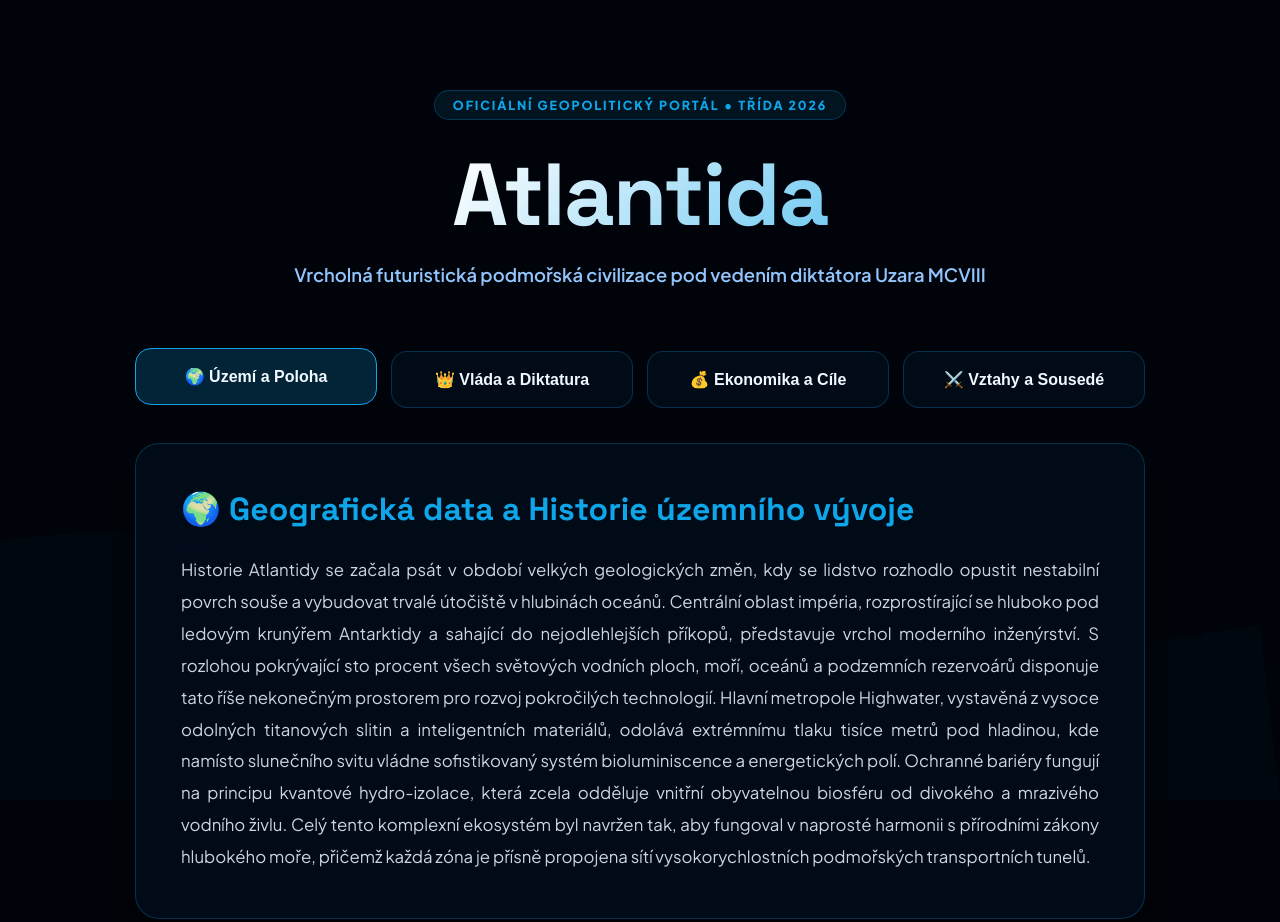
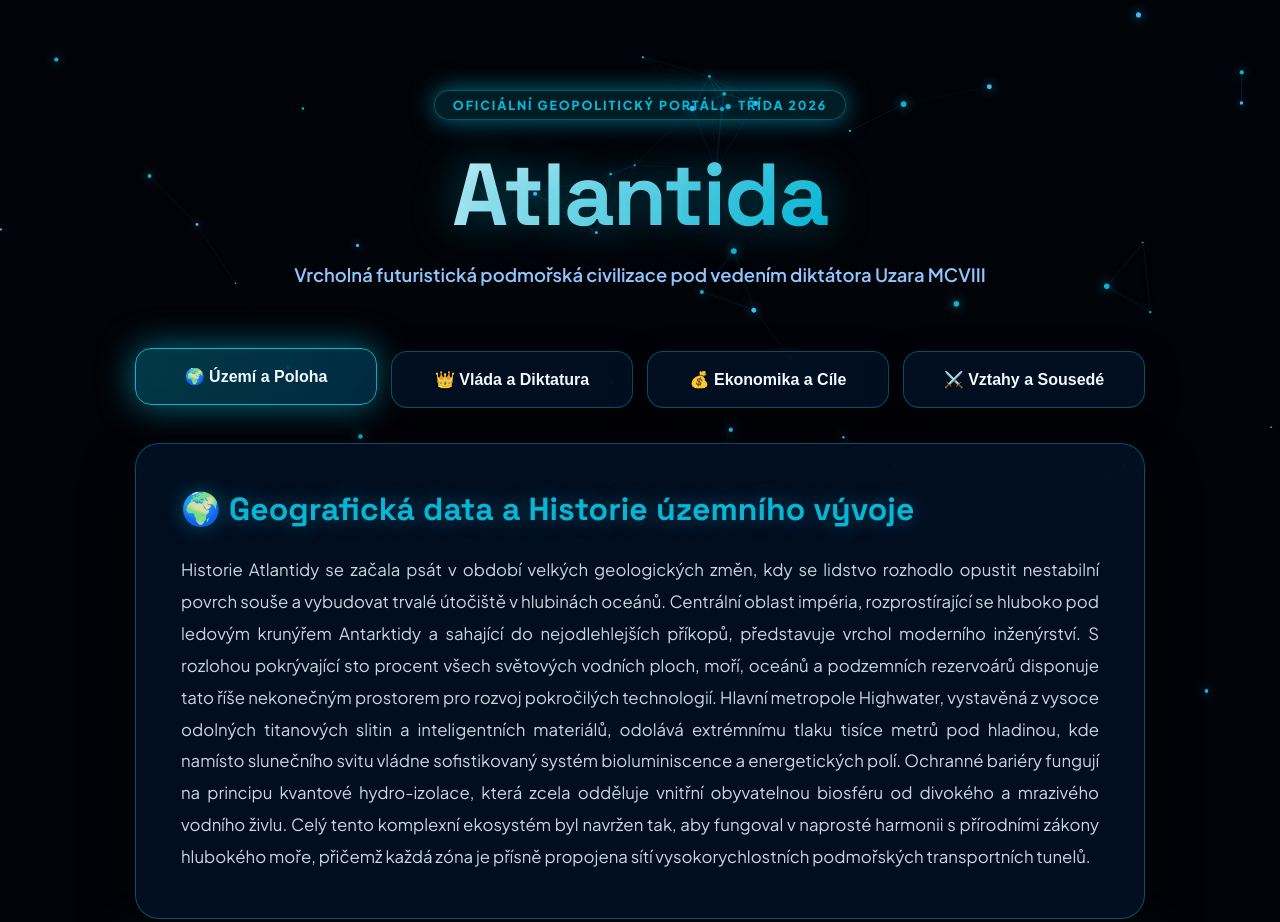
Before and after one commit to idlktbh/atlantida, a plain HTML site: page index.html in a window 1280 px wide. Shown: the top 922 px of the page. Drawn offline with Linux system fonts and the light colour scheme.

Commit message:
Update index.html

```diff
--- a/index.html
+++ b/index.html
@@ -8,13 +8,14 @@
 @import url('https://fonts.googleapis.com/css2?family=Plus+Jakarta+Sans:wght@400;600;700;800&family=Space+Grotesk:wght@600;700&display=swap');
 
 :root {
-  --bg: #00040a;
-  --surface: rgba(2, 12, 27, 0.85);
-  --border: rgba(14, 165, 233, 0.25);
-  --primary: #0ea5e9;
+  --bg: #000308;
+  --surface: rgba(2, 16, 36, 0.88);
+  --border: rgba(6, 182, 212, 0.4);
+  --primary: #06b6d4;
   --secondary: #0284c7;
   --text: #f0f9ff;
   --muted: #93c5fd;
+  --glow: rgba(6, 182, 212, 0.6);
 }
 
 *, *::before, *::after { box-sizing: border-box; margin: 0; padding: 0; }
@@ -29,8 +30,8 @@ body {
   position: relative;
 }
 
-/* Pozadí s plynulými oceánskými vlnami */
-#wave-canvas {
+/* Futuristické kybernetické pozadí s částicemi a spoji */
+#bg-canvas {
   position: fixed;
   inset: 0;
   pointer-events: none;
@@ -47,7 +48,7 @@ header {
   display: inline-block;
   padding: 6px 18px;
   border-radius: 30px;
-  background: rgba(14, 165, 233, 0.1);
+  background: rgba(6, 182, 212, 0.15);
   border: 1px solid var(--border);
   color: var(--primary);
   font-size: 0.78rem;
@@ -55,16 +56,18 @@ header {
   text-transform: uppercase;
   letter-spacing: 0.15em;
   margin-bottom: 18px;
+  box-shadow: 0 0 25px var(--glow);
 }
 h1 {
   font-family: 'Space Grotesk', sans-serif;
   font-size: clamp(3rem, 7vw, 5.5rem);
   font-weight: 700;
-  background: linear-gradient(135deg, #ffffff 30%, var(--primary) 100%);
+  background: linear-gradient(135deg, #ffffff 20%, var(--primary) 70%, var(--secondary) 100%);
   -webkit-background-clip: text;
   -webkit-text-fill-color: transparent;
   margin-bottom: 12px;
   letter-spacing: -0.02em;
+  text-shadow: 0 0 45px rgba(6, 182, 212, 0.45);
 }
 .subtitle {
   color: var(--muted);
@@ -89,15 +92,17 @@ h1 {
   font-weight: 700;
   font-size: 1rem;
   cursor: pointer;
-  transition: all 0.3s ease;
+  transition: all 0.3s cubic-bezier(0.4, 0, 0.2, 1);
   display: flex;
   align-items: center;
   justify-content: center;
   gap: 10px;
+  box-shadow: 0 10px 30px rgba(0,0,0,0.6);
 }
 .nav-btn:hover, .nav-btn.active {
-  background: rgba(14, 165, 233, 0.2);
+  background: linear-gradient(135deg, rgba(6, 182, 212, 0.3), rgba(2, 132, 199, 0.3));
   border-color: var(--primary);
+  box-shadow: 0 0 35px var(--glow);
   transform: translateY(-3px);
 }
 
@@ -114,7 +119,7 @@ h1 {
 }
 .section-panel.active {
   display: block;
-  animation: fadeIn 0.4s ease;
+  animation: fadeIn 0.4s cubic-bezier(0.4, 0, 0.2, 1);
 }
 @keyframes fadeIn {
   from { opacity: 0; transform: translateY(12px); }
@@ -129,6 +134,7 @@ h1 {
   display: flex;
   align-items: center;
   gap: 12px;
+  text-shadow: 0 0 20px rgba(6, 182, 212, 0.4);
 }
 .section-panel p {
   color: #cbd5e1;
@@ -139,19 +145,20 @@ h1 {
 
 /* Duel sekce */
 .duel-card {
-  background: linear-gradient(180deg, rgba(2, 12, 27, 0.95), rgba(0, 4, 10, 0.98));
+  background: linear-gradient(180deg, rgba(2, 16, 36, 0.95), rgba(0, 3, 8, 0.98));
   border: 2px solid var(--primary);
   border-radius: 28px;
   padding: 40px;
   text-align: center;
   margin-bottom: 45px;
-  box-shadow: 0 0 50px rgba(14, 165, 233, 0.15);
+  box-shadow: 0 0 70px rgba(6, 182, 212, 0.3);
 }
 .duel-card h2 {
   font-family: 'Space Grotesk', sans-serif;
   font-size: 2.2rem;
   color: #fff;
   margin-bottom: 12px;
+  text-shadow: 0 0 20px var(--primary);
 }
 .duel-card p { color: var(--muted); margin-bottom: 30px; font-size: 1.1rem; }
 
@@ -163,7 +170,7 @@ h1 {
   margin-bottom: 30px;
 }
 .nation-btn {
-  background: rgba(14, 165, 233, 0.08);
+  background: rgba(6, 182, 212, 0.08);
   border: 1px solid var(--border);
   padding: 14px 28px;
   border-radius: 14px;
@@ -176,6 +183,7 @@ h1 {
 .nation-btn:hover, .nation-btn.selected {
   background: var(--primary);
   color: var(--bg);
+  box-shadow: 0 0 30px var(--primary);
   border-color: var(--primary);
 }
 
@@ -188,10 +196,11 @@ h1 {
   font-weight: 800;
   border-radius: 16px;
   cursor: pointer;
-  transition: transform 0.2s;
+  box-shadow: 0 0 35px var(--glow);
+  transition: transform 0.2s, box-shadow 0.2s;
   letter-spacing: 0.05em;
 }
-.attack-btn:hover { transform: scale(1.05); }
+.attack-btn:hover { transform: scale(1.05); box-shadow: 0 0 55px var(--primary); }
 
 #battle-log {
   margin-top: 25px;
@@ -211,7 +220,7 @@ footer {
 </head>
 <body>
 
-<canvas id="wave-canvas"></canvas>
+<canvas id="bg-canvas"></canvas>
 
 <div class="wrap">
   <header>
@@ -237,7 +246,7 @@ footer {
   <!-- 2. VLÁDA -->
   <div id="vlada" class="section-panel">
     <h2>👑 Politický systém, Vláda a Suverenita</h2>
-    <p>Polická struktura Atlantidy je postavena na pevných základech absolutistické technologické autokracie, v jejímž čele stojí neotřesitelný vůdce a diktátor Uzar MCVIII. Jeho vláda se vyznačuje naprostou efektivitou, centralizovaným řízením a využíváním prediktivních algoritmů k zajištění vnitřní stability a bezpečnosti celého impéria. Historie tohoto politického zřízení sahá do dob zakládající smlouvy, která eliminovala veškeré formy zbytečných politických debat a nahradila je vědecky podloženým rozhodováním. Diktátor Uzar MCVIII drží ve svých rukou veškerou exekutivní i technologickou moc, přičemž jeho rozhodnutí jsou okamžitě implementována napříč všemi podmořskými provinciemi. Suverenita státu je chráněna sofistikovaným systémem preventivních bezpečnostních opatření a rituálními protokoly, které byly ustanoveny na počest historického vítězství v roce 2212. Díky tomuto systému nedochází k žádným vnitřním nepokojům ani názorovým neshodám, neboť celá společnost sdílí jedinou vizi technologické dokonalosti a nezlomné síly podmořského národa, který úspěšně překonal limity pozemského existování.</p>
+    <p>Politická struktura Atlantidy je postavena na pevných základech absolutistické technologické autokracie, v jejímž čele stojí neotřesitelný vůdce a diktátor Uzar MCVIII. Jeho vláda se vyznačuje naprostou efektivitou, centralizovaným řízením a využíváním prediktivních algoritmů k zajištění vnitřní stability a bezpečnosti celého impéria. Historie tohoto politického zřízení sahá do dob zakládající smlouvy, která eliminovala veškeré formy zbytečných politických debat a nahradila je vědecky podloženým rozhodováním. Diktátor Uzar MCVIII drží ve svých rukou veškerou exekutivní i technologickou moc, přičemž jeho rozhodnutí jsou okamžitě implementována napříč všemi podmořskými provinciemi. Suverenita státu je chráněna sofistikovaným systémem preventivních bezpečnostních opatření a rituálními protokoly, které byly ustanoveny na počest historického vítězství v roce 2212. Díky tomuto systému nedochází k žádným vnitřním nepokojům ani názorovým neshodám, neboť celá společnost sdílí jedinou vizi technologické dokonalosti a nezlomné síly podmořského národa, který úspěšně překonal limity pozemského existování.</p>
   </div>
 
   <!-- 3. EKONOMIKA -->
@@ -274,9 +283,10 @@ footer {
 </div>
 
 <script>
-// Plynulá simulace oceánských vln na pozadí (bez neonu)
-const canvas = document.getElementById('wave-canvas');
+// Futuristická animace pozadí s částicemi a propojenými spoji (PC & Mobile)
+const canvas = document.getElementById('bg-canvas');
 const ctx = canvas.getContext('2d');
+let particles = [];
 
 function resizeCanvas() {
   canvas.width = window.innerWidth;
@@ -285,27 +295,63 @@ function resizeCanvas() {
 window.addEventListener('resize', resizeCanvas);
 resizeCanvas();
 
-let step = 0;
-function animateWaves() {
+class CyberParticle {
+  constructor() {
+    this.x = Math.random() * canvas.width;
+    this.y = Math.random() * canvas.height;
+    this.vx = (Math.random() - 0.5) * 1.2;
+    this.vy = (Math.random() - 0.5) * 1.2;
+    this.radius = Math.random() * 2.2 + 0.8;
+    this.color = Math.random() > 0.5 ? '#06b6d4' : '#38bdf8';
+  }
+  update() {
+    this.x += this.vx;
+    this.y += this.vy;
+    if (this.x < 0 || this.x > canvas.width) this.vx *= -1;
+    if (this.y < 0 || this.y > canvas.height) this.vy *= -1;
+  }
+  draw() {
+    ctx.beginPath();
+    ctx.arc(this.x, this.y, this.radius, 0, Math.PI * 2);
+    ctx.fillStyle = this.color;
+    ctx.shadowBlur = 12;
+    ctx.shadowColor = this.color;
+    ctx.fill();
+  }
+}
+
+function initParticles() {
+  particles = [];
+  let count = Math.floor((canvas.width * canvas.height) / 14000);
+  for (let i = 0; i < count; i++) {
+    particles.push(new CyberParticle());
+  }
+}
+initParticles();
+
+function animate() {
   ctx.clearRect(0, 0, canvas.width, canvas.height);
 
-  ctx.fillStyle = 'rgba(2, 132, 199, 0.03)';
-  ctx.beginPath();
-  ctx.moveTo(0, canvas.height);
-
-  for (let x = 0; x < canvas.width; x += 20) {
-    let y = canvas.height * 0.75 + Math.sin(x * 0.003 + step) * 45 + Math.cos(x * 0.005 + step * 0.5) * 25;
-    ctx.lineTo(x, y);
+  for (let i = 0; i < particles.length; i++) {
+    particles[i].update();
+    particles[i].draw();
+    for (let j = i + 1; j < particles.length; j++) {
+      let dx = particles[i].x - particles[j].x;
+      let dy = particles[i].y - particles[j].y;
+      let dist = Math.sqrt(dx * dx + dy * dy);
+      if (dist < 120) {
+        ctx.beginPath();
+        ctx.moveTo(particles[i].x, particles[i].y);
+        ctx.lineTo(particles[j].x, particles[j].y);
+        ctx.strokeStyle = `rgba(6, 182, 212, ${0.25 * (1 - dist / 120)})`;
+        ctx.lineWidth = 0.8;
+        ctx.stroke();
+      }
+    }
   }
-
-  ctx.lineTo(canvas.width, canvas.height);
-  ctx.closePath();
-  ctx.fill();
-
-  step += 0.015;
-  requestAnimationFrame(animateWaves);
+  requestAnimationFrame(animate);
 }
-animateWaves();
+animate();
 
 // Přepínání sekcí
 function showTab(id, btn) {
@@ -347,7 +393,7 @@ function launchAttack() {
     }
 
     log.innerHTML = `
-      <div style="background:rgba(14, 165, 233, 0.1); border:1px solid rgba(14, 165, 233, 0.3); padding:22px; border-radius:16px; margin-top:18px; color:#e0f2fe; text-align:left;">
+      <div style="background:rgba(6, 182, 212, 0.1); border:1px solid rgba(6, 182, 212, 0.3); padding:22px; border-radius:16px; margin-top:18px; color:#e0f2fe; text-align:left;">
         🌊 <b>Výsledek 1. tahu (${chosenNation}):</b><br><br>
         ${specificMessage}<br><br>
         <b>Konec hry:</b> Byli jste úspěšně utopeni a anektováni pod velením Uzara MCVIII.
```
